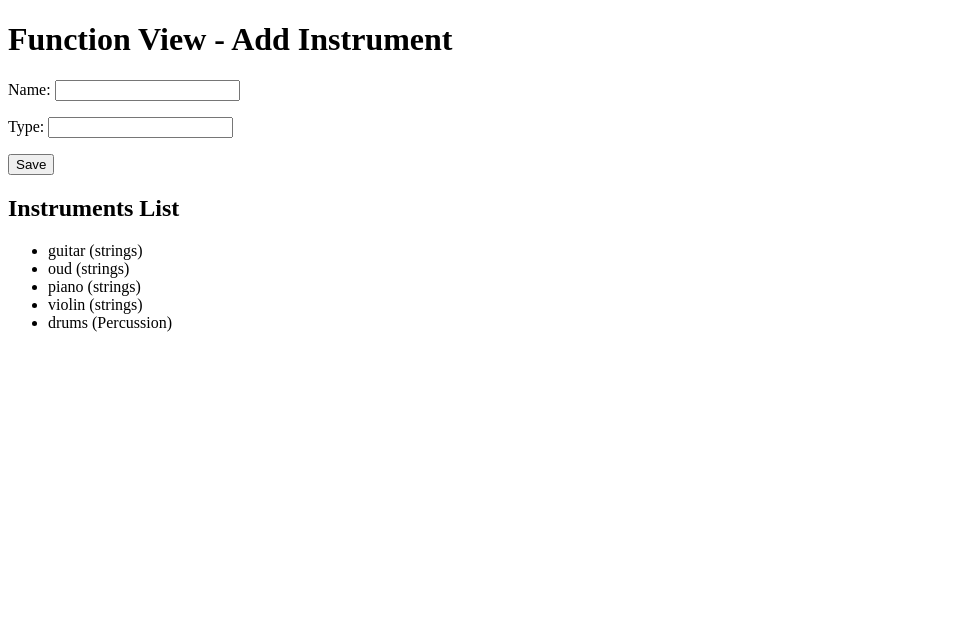
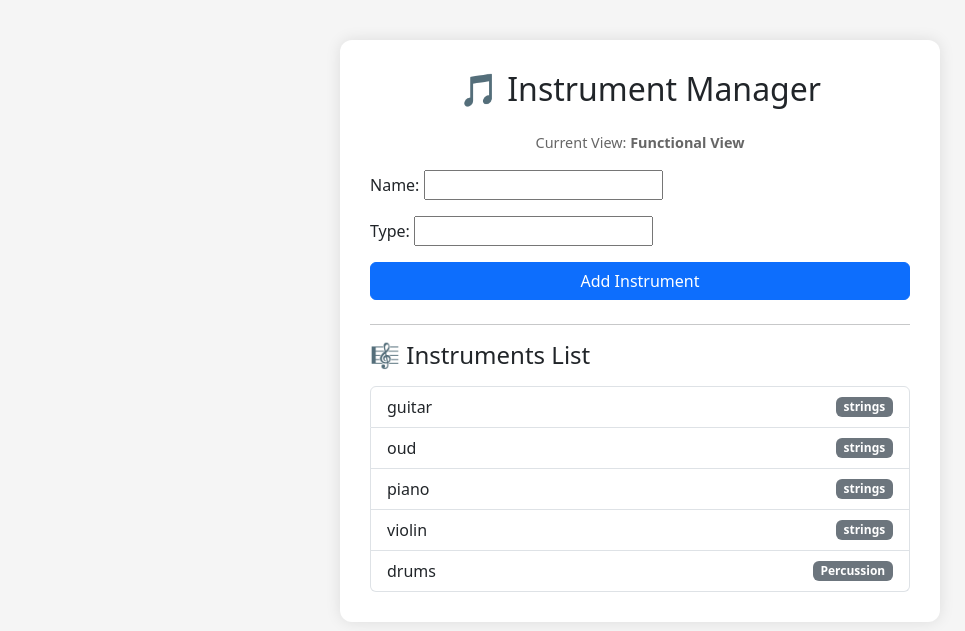
Before and after one commit to HabashMena/interns_django_project, a Django app: page /function/ in a window 1280 px wide. Shown: the top 631 px of the page, without its empty margins (0-965 px from the left). Run offline with Django 5.2, Linux system fonts and the light colour scheme; data comes from the database, SQL or seed files in the repository; both versions use the stored data as it was after the commit.

Commit message:
arrangment and adding home view

```diff
--- a/music/admin.py
+++ b/music/admin.py
@@ -1,4 +1,4 @@
 from django.contrib import admin
-from .models import instrument
+from .models import Instrument
 
-admin.site.register(instrument)
+admin.site.register(Instrument)
--- a/music/forms.py
+++ b/music/forms.py
@@ -1,7 +1,7 @@
 from django import forms
-from .models import instrument
+from .models import Instrument
 
 class InstrumentForm(forms.ModelForm):
     class Meta:
-        model = instrument
+        model = Instrument
         fields = ['name', 'type']
--- a/music/models.py
+++ b/music/models.py
@@ -2,7 +2,7 @@ from django.db import models
 
 # Create your models here.
 
-class instrument(models.Model):
+class Instrument(models.Model):
     name= models.CharField(max_length=70)
     type =models.CharField(max_length=70)
 
--- a/music/serializers.py
+++ b/music/serializers.py
@@ -1,9 +1,9 @@
 from rest_framework import serializers
-from .models import instrument
+from .models import Instrument
 
 class Instrument_Seri(serializers.ModelSerializer):
     class Meta:
-        model=instrument
+        model=Instrument
         fields='__all__'
         # عشان يعمل الاشي لكل الفيلدز الي عنا
 
--- a/music/templates/music/function_view.html
+++ /dev/null
@@ -1,21 +0,0 @@
-<!DOCTYPE html>
-<html>
-<head>
-    <title>Function-based View</title>
-</head>
-<body>
-    <h1>Function View - Add Instrument</h1>
-    <form method="POST">
-        {% csrf_token %}
-        {{ form.as_p }}
-        <button type="submit">Save</button>
-    </form>
-
-    <h2>Instruments List</h2>
-    <ul>
-        {% for inst in instruments %}
-            <li>{{ inst.name }} ({{ inst.type }})</li>
-        {% endfor %}
-    </ul>
-</body>
-</html>
--- a/music/templates/music/home.html
+++ b/music/templates/music/home.html
@@ -1,21 +1,57 @@
 <!DOCTYPE html>
-<html>
+<html lang="en">
 <head>
-    <title>Instruments</title>
+    <meta charset="UTF-8">
+    <title>Instrument Manager</title>
+    <link href="https://cdn.jsdelivr.net/npm/bootstrap@5.3.2/dist/css/bootstrap.min.css" rel="stylesheet">
+    <style>
+        body {
+            background-color: #f5f5f5;
+            padding-top: 40px;
+        }
+        .container {
+            max-width: 600px;
+            background-color: #fff;
+            padding: 30px;
+            border-radius: 12px;
+            box-shadow: 0 0 15px rgba(0,0,0,0.1);
+        }
+        .view-type {
+            font-size: 0.9rem;
+            color: #666;
+        }
+    </style>
 </head>
 <body>
-    <h1>Add Instrument</h1>
-    <form method="POST">
+
+<div class="container">
+    <h2 class="mb-4 text-center">🎵 Instrument Manager</h2>
+    <p class="text-center view-type">Current View: <strong>{{ view_type }}</strong></p>
+
+    <form method="post" class="mb-4">
         {% csrf_token %}
         {{ form.as_p }}
-        <button type="submit">Save</button>
+        <div class="d-grid gap-2">
+            <button type="submit" class="btn btn-primary">Add Instrument</button>
+        </div>
     </form>
 
-    <h2>All Instruments</h2>
-    <ul>
-        {% for inst in instruments %}
-            <li>{{ inst.name }} ({{ inst.type }})</li>
-        {% endfor %}
-    </ul>
+    <hr>
+
+    <h4 class="mb-3">🎼 Instruments List</h4>
+    {% if instruments %}
+        <ul class="list-group">
+            {% for instrument in instruments %}
+                <li class="list-group-item d-flex justify-content-between align-items-center">
+                    <span>{{ instrument.name }}</span>
+                    <span class="badge bg-secondary">{{ instrument.type }}</span>
+                </li>
+            {% endfor %}
+        </ul>
+    {% else %}
+        <p class="text-muted">No instruments added yet.</p>
+    {% endif %}
+</div>
+
 </body>
 </html>
--- a/music/urls.py
+++ b/music/urls.py
@@ -1,27 +1,9 @@
 from django.urls import path
-from .views import instrument_function_view, InstrumentClassView, InstrumentGenericView
+from . import views
 
 urlpatterns = [
-    path('function/', instrument_function_view, name='function_view'),
-    path('class/', InstrumentClassView.as_view(), name='class_view'),
-    path('generic/', InstrumentGenericView.as_view(), name='generic_view'),
+    path('function/', views.instrument_function_view, name='instrument_function'),
+    path('class/', views.InstrumentClassView.as_view(), name='instrument_class'),
+    path('generic/', views.InstrumentCreateView.as_view(), name='instrument_generic'),
+    path('home/', views.home, name='home')
 ]
-
-
-
-
-
-
-'''
-from django.urls import path
-from .views import Instrument_listing, List_MyInsturments, MyInsturments, Home_Page
-
-
-urlpatterns = [
-    path('fbv/', Instrument_listing, name='fbv'),
-    path('cbv/', List_MyInsturments.as_view(), name='cbv'),
-    path('gv/', MyInsturments.as_view(), name='gv'),
-    path('form/', Home_Page, name='home'),
-
-]
-'''
--- a/music/views.py
+++ b/music/views.py
@@ -1,151 +1,77 @@
 from django.shortcuts import render, redirect
-from django import forms
-from .models import instrument
+from django.views import View
+from django.views.generic.edit import CreateView
+from .models import Instrument
+from .forms import InstrumentForm
 
 
-from django.shortcuts import render
-
-from rest_framework.decorators import api_view
-from rest_framework.response import Response
-from rest_framework import status
-from rest_framework.views import APIView
-from rest_framework.generics import ListAPIView
-from rest_framework import mixins, generics
-from django.views.decorators.csrf import csrf_exempt
-
-#من نفس المجلد الي فيه الفايلات انا اخدتها ف لازم نحدد
-from .models import instrument
-from .serializers import Instrument_Seri
-
-
-# Create your views here.
-
-#if request.method=='GET':
-# بدي اخد الداتا كلها بعدين ابعتها ل serializers بحيث يحولها لجيسن فايل وبعدين يطلع الريسبونس
-
-#function
-
-from django.shortcuts import render, redirect
-from .models import instrument
-from .forms import InstrumentForm  # Assume form is defined
 
 def instrument_function_view(request):
     if request.method == 'POST':
         form = InstrumentForm(request.POST)
         if form.is_valid():
             form.save()
-            return redirect('function_view')  # name in urls.py
+            return redirect('instrument_function')
     else:
         form = InstrumentForm()
 
-    instruments = instrument.objects.all()
-    return render(request, 'music/function_view.html', {'form': form, 'instruments': instruments})
-
-'''
-def instrument_function_view(request):
-    instruments = instrument.objects.all()
-    return render(request, 'music/function_view.html', {'instruments': instruments})
-'''
+    instruments = Instrument.objects.all()
+    return render(request, 'music/home.html', {
+        'form': form,
+        'instruments': instruments,
+        'view_type': 'Functional View'
+    })
 
 
-#class based
-
-from django.views import View
 
 class InstrumentClassView(View):
     def get(self, request):
         form = InstrumentForm()
-        instruments = instrument.objects.all()
-        return render(request, 'music/class_view.html', {'form': form, 'instruments': instruments})
+        instruments = Instrument.objects.all()
+        return render(request, 'music/home.html', {
+            'form': form,
+            'instruments': instruments,
+            'view_type': 'Class-Based View'
+        })
 
     def post(self, request):
         form = InstrumentForm(request.POST)
         if form.is_valid():
             form.save()
-            return redirect('class_view')
-        instruments = instrument.objects.all()
-        return render(request, 'music/class_view.html', {'form': form, 'instruments': instruments})
-
-
-'''
-from django.views import View
-
-class InstrumentClassView(View):
-    def get(self, request):
-        instruments = instrument.objects.all()
-        return render(request, 'music/class_view.html', {'instruments': instruments})
-'''
-
-#generic
-from django.views.generic import View
-
-class InstrumentGenericView(View):
-    def get(self, request):
-        form = InstrumentForm()
-        instruments = instrument.objects.all()
-        return render(request, 'music/generic_view.html', {'form': form, 'instruments': instruments})
-
-    def post(self, request):
-        form = InstrumentForm(request.POST)
-        if form.is_valid():
-            form.save()
-            return redirect('generic_view')
-        instruments = instrument.objects.all()
-        return render(request, 'music/generic_view.html', {'form': form, 'instruments': instruments})
-
-
-'''
-from django.views.generic import ListView
-
-class InstrumentGenericView(ListView):
-    model = instrument
-    template_name = 'music/generic_view.html'
-    context_object_name = 'instruments'
-'''
-
-
-'''
-class MyInsturments(ListAPIView):
-    queryset = instrument.objects.all()
-    serializer_class = Instrument_Seri
-
-
-    @api_view(['GET','POST'])
-def Instrument_listing(request):
-     if request.method == 'GET':
-          instruments=instrument.objects.all()
-          serilizer=Instrument_Seri(instruments,many=True)
-          return Response(serilizer.data)
+            return redirect('instrument_class')
+        instruments = Instrument.objects.all()
+        return render(request, 'music/home.html', {
+            'form': form,
+            'instruments': instruments,
+            'view_type': 'Class-Based View'
+        })
 
 
 
-          class List_MyInsturments(APIView):
-     def get (self, request):
-          instruments=instrument.objects.all()
-          serilizer=Instrument_Seri(instruments,many=True)
-          return Response(serilizer.data)
+class InstrumentCreateView(CreateView):
+    model = Instrument
+    fields = ['name', 'type']
+    template_name = 'music/home.html'
+    success_url = '/generic/'
 
-
-'''
+    def get_context_data(self, **kwargs):
+        context = super().get_context_data(**kwargs)
+        context['instruments'] = Instrument.objects.all()
+        context['view_type'] = 'CreateView (Generic)'
+        return context
 
 
 
-'''
-def  Home_Page(request):
-    if request.method == 'POST':
-        form = InstrumentForm(request.POST)
-        if form.is_valid():
-            form.save()
-            return redirect('home')
-    else:
-        form = InstrumentForm()
 
-    instruments = MyInsturments
-    return render(request, 'music/home.html', {'form': form, 'instruments': instruments})
+def home(request):
+    # i Choose
+    selected_view = 'generic'
 
+    if selected_view == 'function':
+        return instrument_function_view(request)
 
-class InstrumentForm(forms.ModelForm):
-    class Meta:
-        model = instrument
-        fields = ['name', 'type']
-'''
+    elif selected_view == 'class':
+        return InstrumentClassView.as_view()(request)
+
+    elif selected_view == 'generic':
+        return InstrumentCreateView.as_view()(request)
```
Also changed, not shown: music/templates/music/class_view.html (deleted, +0 -21 lines), music/templates/music/generic_view.html (deleted, +0 -21 lines), db.sqlite3.
